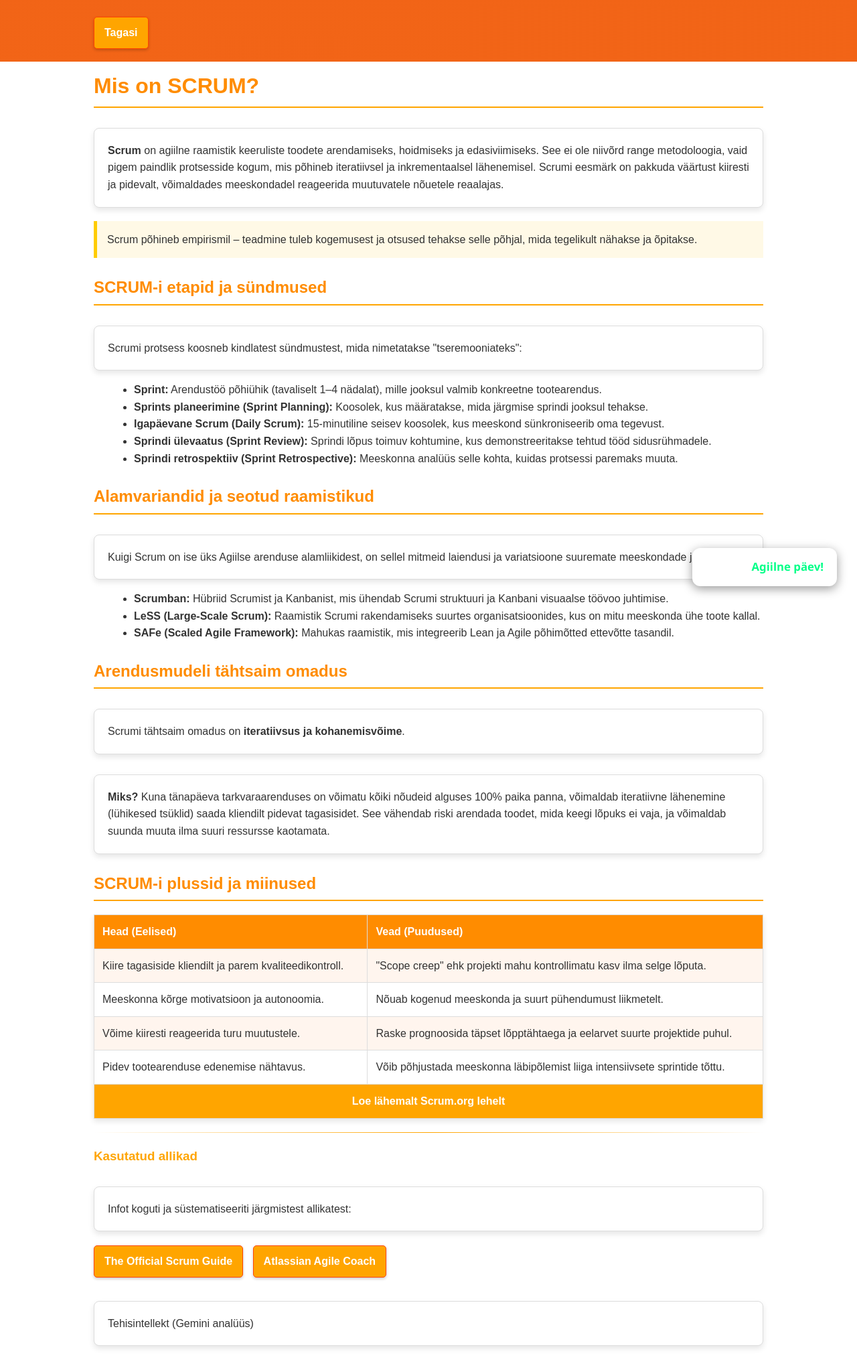
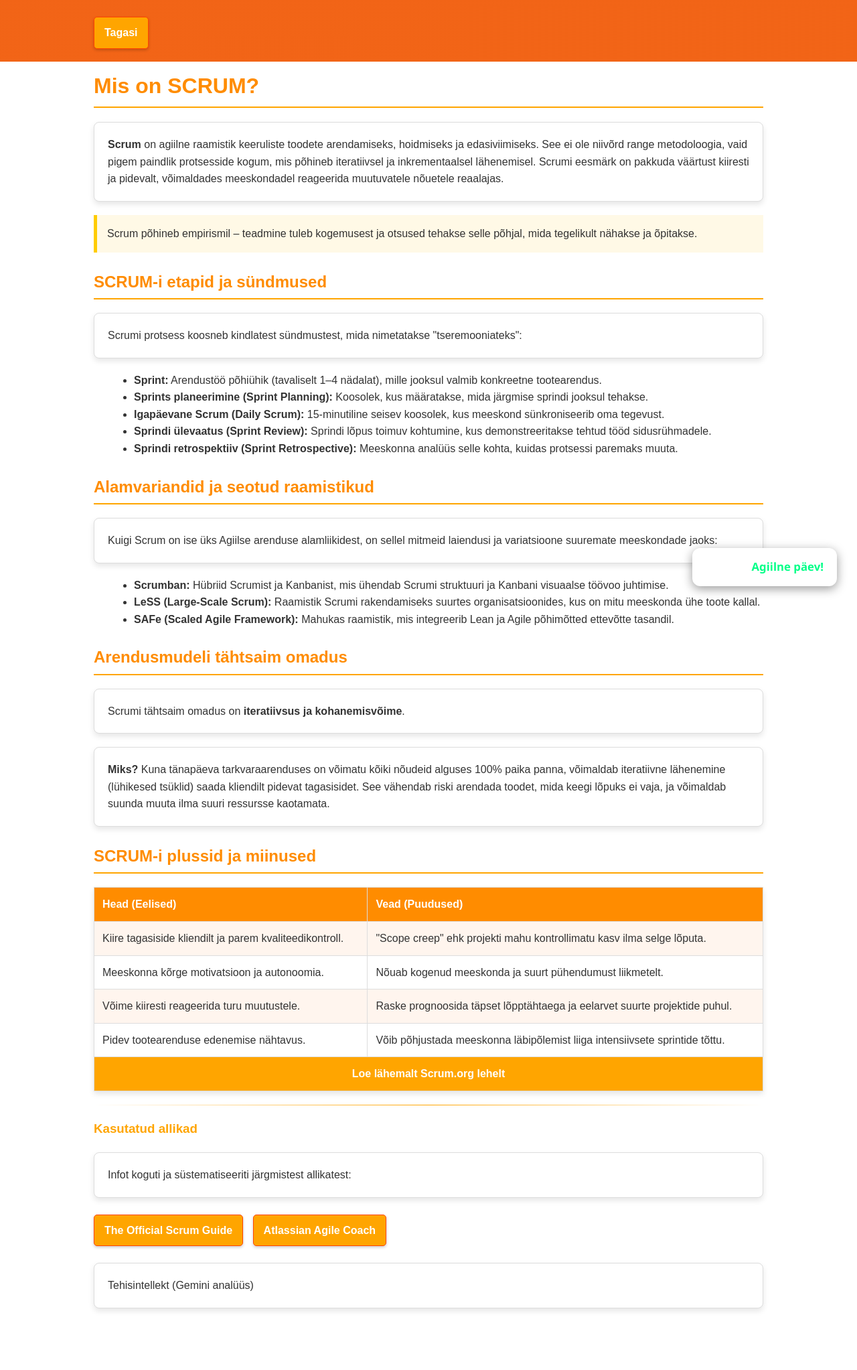
Before and after one commit to capnerss/tarkvara_arendusprotsess, a Jekyll site: the page pages/SDLC/scrum.html, which Jekyll copies as it is, in a window 1280 px wide. Shown: the whole page at 67% size. Built offline with Jekyll 4.4.1, drawn with Linux system fonts in a browser that asks for light colours; after the commit the page ends 1993 px from its top, so only the background shows below that.

Commit message:
fix  p style in containers exlude note, table and quiz

```diff
--- a/assets/css/style.css
+++ b/assets/css/style.css
@@ -38,14 +38,27 @@
 }
 
 /* Paragraph text styling (same as before) */
-p {
-    line-height: 1.6;
+body > p {
     background-color: #fff;
     padding: 20px;
-    margin-top: 30px;
+    margin: 20px 0;               /* Отступ сверху и снизу */
     border-radius: 8px;
-    box-shadow: 0 4px 8px rgba(0,0,0,0.1);
+    box-shadow: 0 4px 8px rgba(0, 0, 0, 0.1);
     border: 1px solid #ddd;
+    line-height: 1.6;
+}
+
+/* Убираем "карточный" стиль для параграфов внутри заметок и квизов,
+   чтобы не было двойных рамок */
+.note p,
+.quiz-container p,
+table p {
+    background-color: transparent;
+    padding: 0;
+    margin: 0;
+    box-shadow: none;
+    border: none;
+    border-radius: 0;
 }
 
 /* --- BUTTON STYLING FOR LINKS --- */
```
